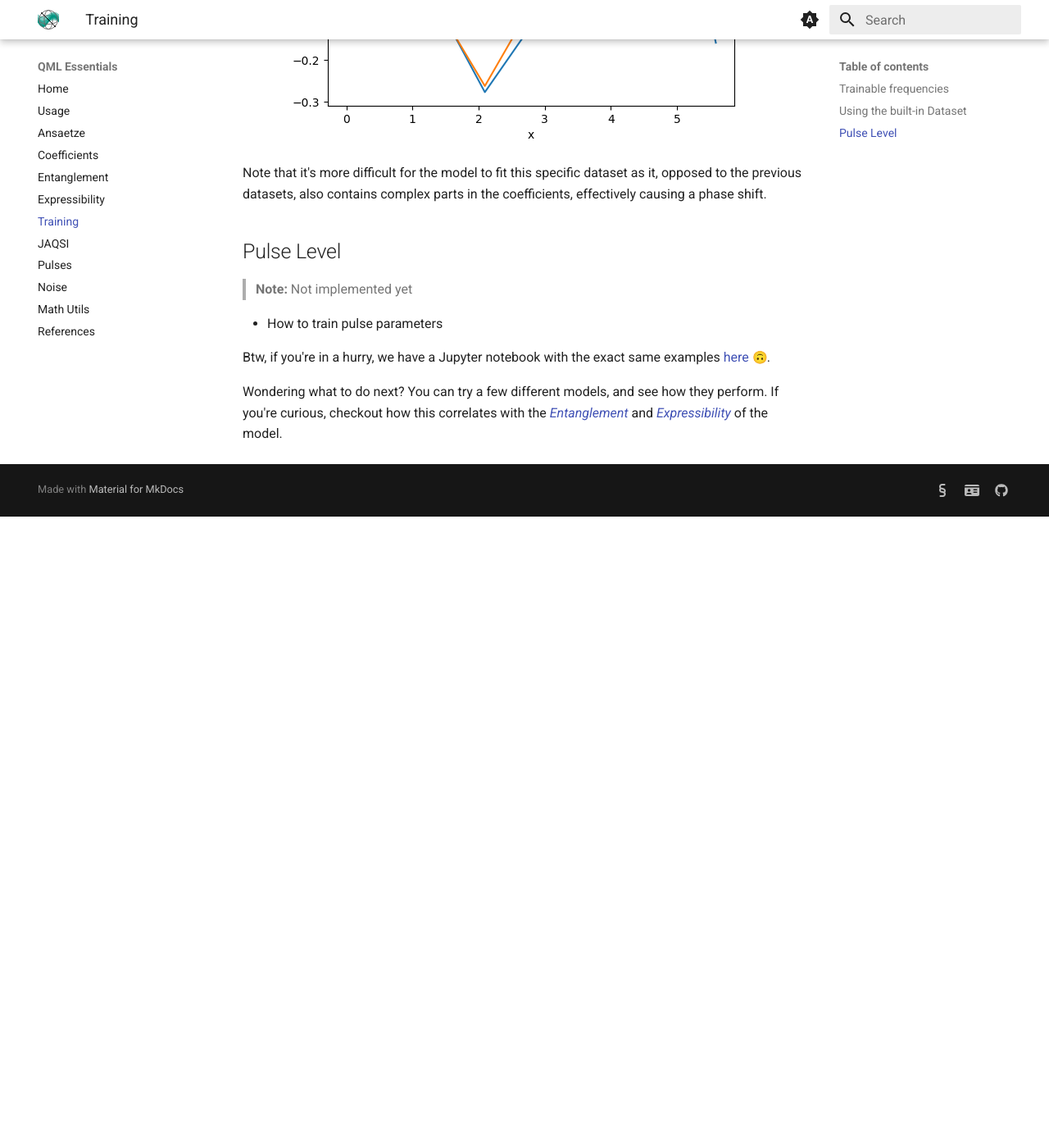
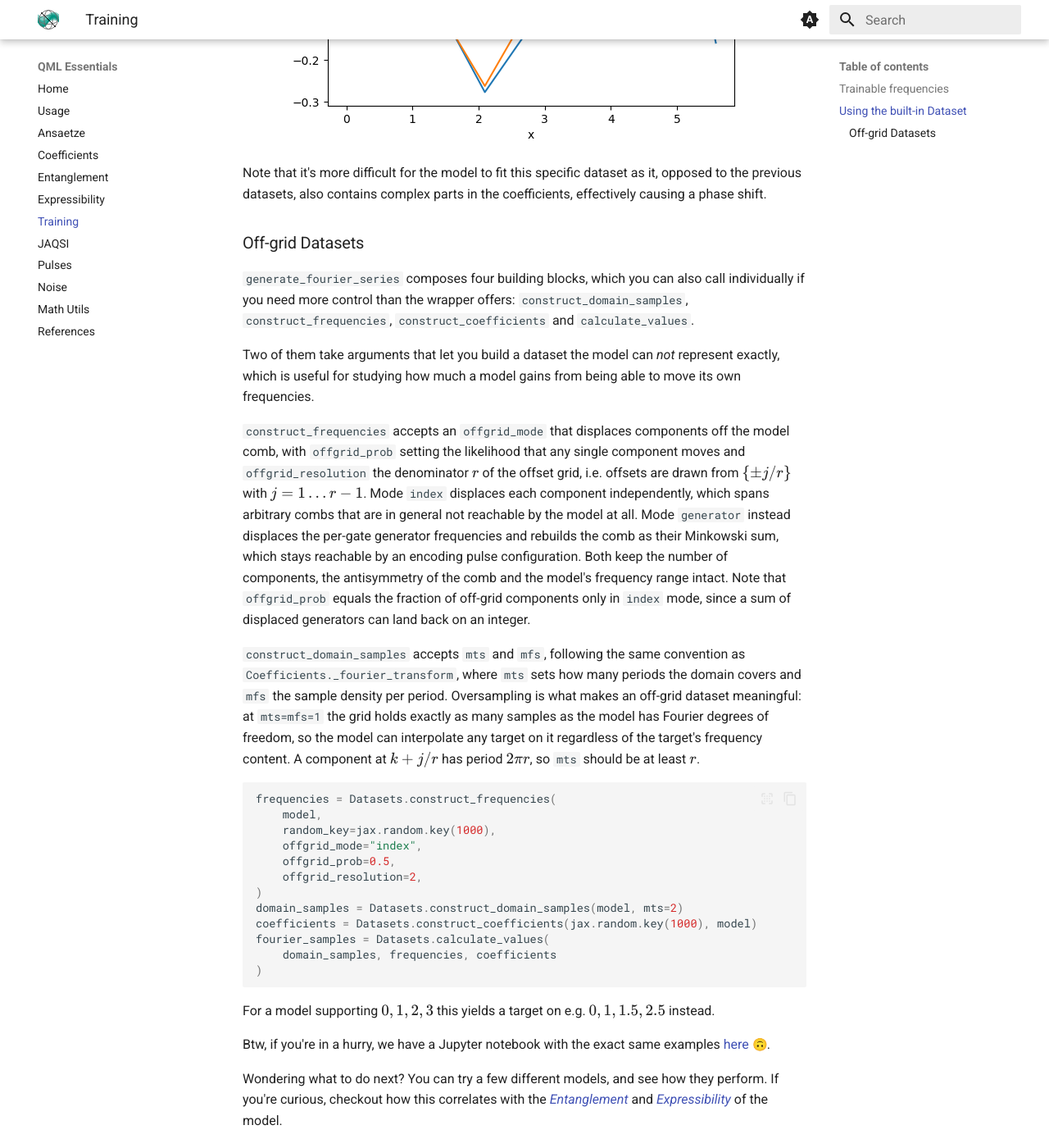
Before and after one commit to cirKITers/qml-essentials, an MkDocs documentation site: the page built from docs/training.md, in a window 1280 px wide and 1400 px high, scrolled down 8160 px. Shown: the whole window at 82% size. Built offline with MkDocs 1.6.1 and Material for MkDocs 9.7.7, drawn with Linux system fonts in a browser that asks for light colours; emoji names are drawn with the system emoji font; before the commit the page ends 8790 px from its top, so only the background shows below that.

Commit message:
docs update
Signed-off-by: Melvin Strobl <lc3267@kit.edu>

````diff
--- a/docs/training.md
+++ b/docs/training.md
@@ -284,12 +284,39 @@ for epoch in range(1, 1000):
 
 Note that it's more difficult for the model to fit this specific dataset as it, opposed to the previous datasets, also contains complex parts in the coefficients, effectively causing a phase shift.
 
+### Off-grid Datasets
 
-## Pulse Level
+`generate_fourier_series` composes four building blocks, which you can also call individually if you need more control than the wrapper offers:
+`construct_domain_samples`, `construct_frequencies`, `construct_coefficients` and `calculate_values`.
 
-> **Note:** Not implemented yet
+Two of them take arguments that let you build a dataset the model can *not* represent exactly, which is useful for studying how much a model gains from being able to move its own frequencies.
 
-- How to train pulse parameters
+`construct_frequencies` accepts an `offgrid_mode` that displaces components off the model comb, with `offgrid_prob` setting the likelihood that any single component moves and `offgrid_resolution` the denominator $r$ of the offset grid, i.e. offsets are drawn from $\{\pm j/r\}$ with $j = 1 \dots r-1$.
+Mode `index` displaces each component independently, which spans arbitrary combs that are in general not reachable by the model at all.
+Mode `generator` instead displaces the per-gate generator frequencies and rebuilds the comb as their Minkowski sum, which stays reachable by an encoding pulse configuration.
+Both keep the number of components, the antisymmetry of the comb and the model's frequency range intact.
+Note that `offgrid_prob` equals the fraction of off-grid components only in `index` mode, since a sum of displaced generators can land back on an integer.
+
+`construct_domain_samples` accepts `mts` and `mfs`, following the same convention as `Coefficients._fourier_transform`, where `mts` sets how many periods the domain covers and `mfs` the sample density per period.
+Oversampling is what makes an off-grid dataset meaningful: at `mts=mfs=1` the grid holds exactly as many samples as the model has Fourier degrees of freedom, so the model can interpolate any target on it regardless of the target's frequency content.
+A component at $k + j/r$ has period $2 \pi r$, so `mts` should be at least $r$.
+
+```python
+frequencies = Datasets.construct_frequencies(
+    model,
+    random_key=jax.random.key(1000),
+    offgrid_mode="index",
+    offgrid_prob=0.5,
+    offgrid_resolution=2,
+)
+domain_samples = Datasets.construct_domain_samples(model, mts=2)
+coefficients = Datasets.construct_coefficients(jax.random.key(1000), model)
+fourier_samples = Datasets.calculate_values(
+    domain_samples, frequencies, coefficients
+)
+```
+
+For a model supporting $0, 1, 2, 3$ this yields a target on e.g. $0, 1, 1.5, 2.5$ instead.
 
 
 Btw, if you're in a hurry, we have a Jupyter notebook with the exact same examples [here](https://github.com/cirKITers/qml-essentials/blob/main/docs/training.ipynb) :upside_down_face:.
````
